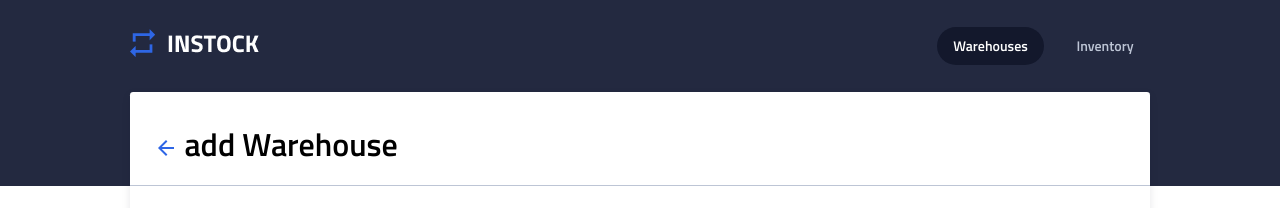
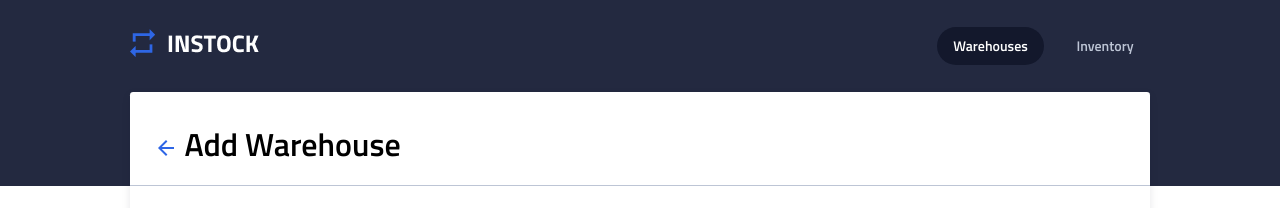
Before and after one commit to Muudy12/golden-lions-InStock, a React (Vite) app: page /warehouses/add in a window 1280 px wide. Shown: the top 208 px of the page. Built offline with nearby package versions, Linux system fonts and the light colour scheme; a web font is replaced by a local one.

Commit message:
capital A for add warehouse

```diff
--- a/src/pages/Warehouses/AddNewWarehouse/AddNewWarehouse.jsx
+++ b/src/pages/Warehouses/AddNewWarehouse/AddNewWarehouse.jsx
@@ -50,7 +50,7 @@ function AddNewWarehouse() {
         <Link to="/warehouses">
           <ReactSVG className="form__header-icon" src={ArrowBackIcon} />
         </Link>
-        <h1 className="form__header-title">add Warehouse</h1>
+        <h1 className="form__header-title">Add Warehouse</h1>
       </div>
       <form className="form__wrapper" onSubmit={submitFormHandler}>
         <WarehouseForm
```
